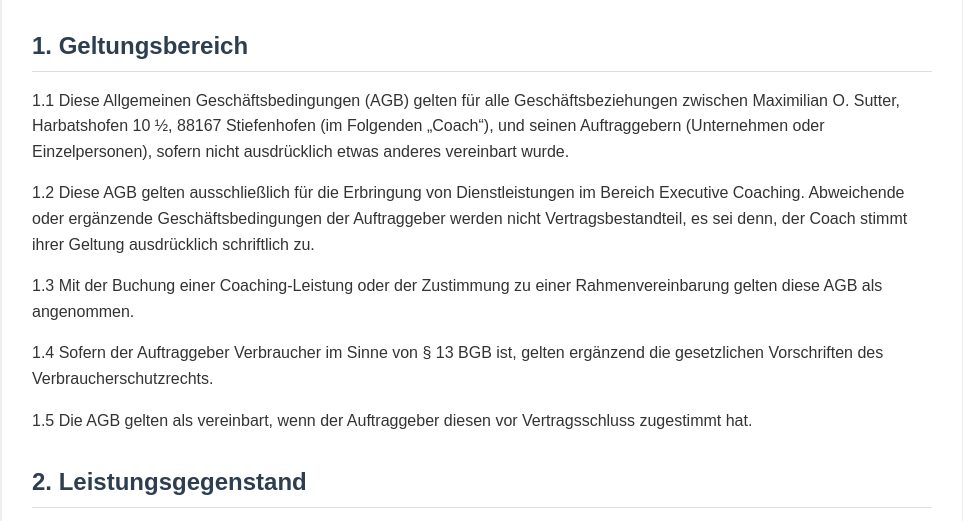
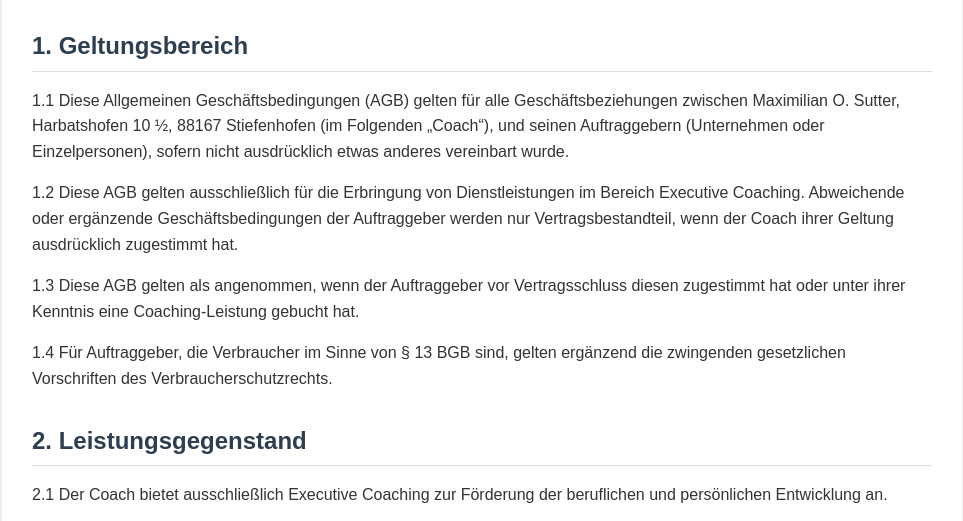
Before and after one commit to maxsutter/maxsutter.github.io, a plain HTML site: page agb/index.html in a window 1280 px wide. Shown: the part 232-753 px from the top of the page, without its empty margins (158-1121 px from the left). Drawn offline with Linux system fonts and the light colour scheme.

Commit message:
Update index.html

```diff
--- a/agb/index.html
+++ b/agb/index.html
@@ -83,10 +83,9 @@
 
         <h2>1. Geltungsbereich</h2>
         <p>1.1 Diese Allgemeinen Geschäftsbedingungen (AGB) gelten für alle Geschäftsbeziehungen zwischen Maximilian O. Sutter, Harbatshofen 10 ½, 88167 Stiefenhofen (im Folgenden „Coach“), und seinen Auftraggebern (Unternehmen oder Einzelpersonen), sofern nicht ausdrücklich etwas anderes vereinbart wurde.</p>
-        <p>1.2 Diese AGB gelten ausschließlich für die Erbringung von Dienstleistungen im Bereich Executive Coaching. Abweichende oder ergänzende Geschäftsbedingungen der Auftraggeber werden nicht Vertragsbestandteil, es sei denn, der Coach stimmt ihrer Geltung ausdrücklich schriftlich zu.</p>
-        <p>1.3 Mit der Buchung einer Coaching-Leistung oder der Zustimmung zu einer Rahmenvereinbarung gelten diese AGB als angenommen.</p>
-        <p>1.4 Sofern der Auftraggeber Verbraucher im Sinne von § 13 BGB ist, gelten ergänzend die gesetzlichen Vorschriften des Verbraucherschutzrechts.</p>
-        <p>1.5 Die AGB gelten als vereinbart, wenn der Auftraggeber diesen vor Vertragsschluss zugestimmt hat.</p>
+        <p>1.2 Diese AGB gelten ausschließlich für die Erbringung von Dienstleistungen im Bereich Executive Coaching. Abweichende oder ergänzende Geschäftsbedingungen der Auftraggeber werden nur Vertragsbestandteil, wenn der Coach ihrer Geltung ausdrücklich zugestimmt hat.</p>
+        <p>1.3 Diese AGB gelten als angenommen, wenn der Auftraggeber vor Vertragsschluss diesen zugestimmt hat oder unter ihrer Kenntnis eine Coaching-Leistung gebucht hat.</p>
+        <p>1.4 Für Auftraggeber, die Verbraucher im Sinne von § 13 BGB sind, gelten ergänzend die zwingenden gesetzlichen Vorschriften des Verbraucherschutzrechts.</p>
 
         <h2>2. Leistungsgegenstand</h2>
         <p>2.1 Der Coach bietet ausschließlich Executive Coaching zur Förderung der beruflichen und persönlichen Entwicklung an.</p>
```
